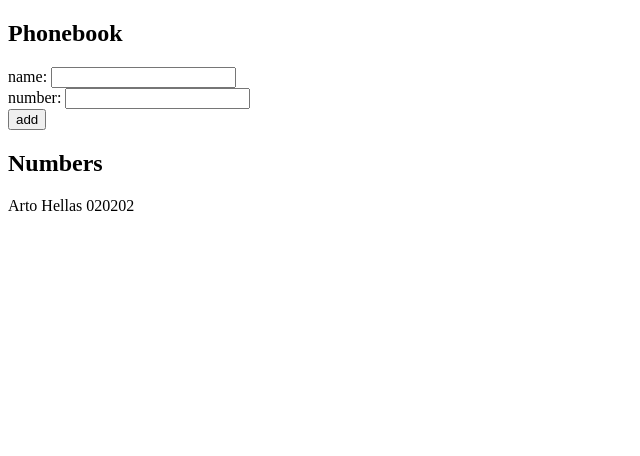
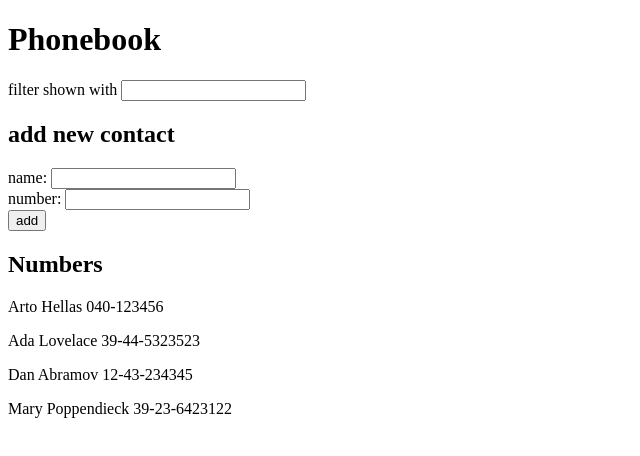
Before and after one commit to suuranna/fullstack-tehtavat-2023k, a React (Create React App) app in the folder osa2/puhelinluettelo/: page / in a window 1280 px wide. Shown: the top 456 px of the page, without its empty margins (0-640 px from the left). Built offline with nearby package versions, Linux system fonts and the light colour scheme.

Commit message:
tehtävä 2.9 tehty

```diff
--- a/osa2/puhelinluettelo/src/App.js
+++ b/osa2/puhelinluettelo/src/App.js
@@ -18,10 +18,14 @@ const Number = (props) => {
 
 const App = () => {
   const [persons, setPersons] = useState([
-    { name: 'Arto Hellas', number: '020202' }
+    { name: 'Arto Hellas', number: '040-123456' },
+    { name: 'Ada Lovelace', number: '39-44-5323523' },
+    { name: 'Dan Abramov', number: '12-43-234345' },
+    { name: 'Mary Poppendieck', number: '39-23-6423122' }
   ])
   const [newName, setNewName] = useState('')
   const [newNumber, setNewNumber] = useState('')
+  const [showAll, setShowAll] = useState('')
 
   const addNewPerson = (event) => {
     event.preventDefault()
@@ -36,6 +40,7 @@ const App = () => {
       setPersons(persons.concat(personObject))
       setNewName('')
       setNewNumber('')
+      setShowAll('')
     }
   }
 
@@ -47,9 +52,20 @@ const App = () => {
     setNewNumber(event.target.value)
   }
 
+  const handleFilterChange = (event) => {
+    setShowAll(event.target.value)
+  }
+
+  const numbersToShow = showAll === ''
+    ? persons
+    : persons.filter(person => person.name.toLowerCase().includes(showAll.toLowerCase()))
+
   return (
     <div>
-      <h2>Phonebook</h2>
+      <h1>Phonebook</h1>
+      <p>filter shown with <input value={showAll} onChange={handleFilterChange}/></p>
+
+      <h2>add new contact</h2>
       <form onSubmit={addNewPerson}>
         <div>
           name: <input value={newName} onChange={handleNameChange}/>
@@ -60,7 +76,7 @@ const App = () => {
           <button type="submit">add</button>
         </div>
       </form>
-      <Numbers persons={persons}/>
+      <Numbers persons={numbersToShow}/>
     </div>
   )
 
```
